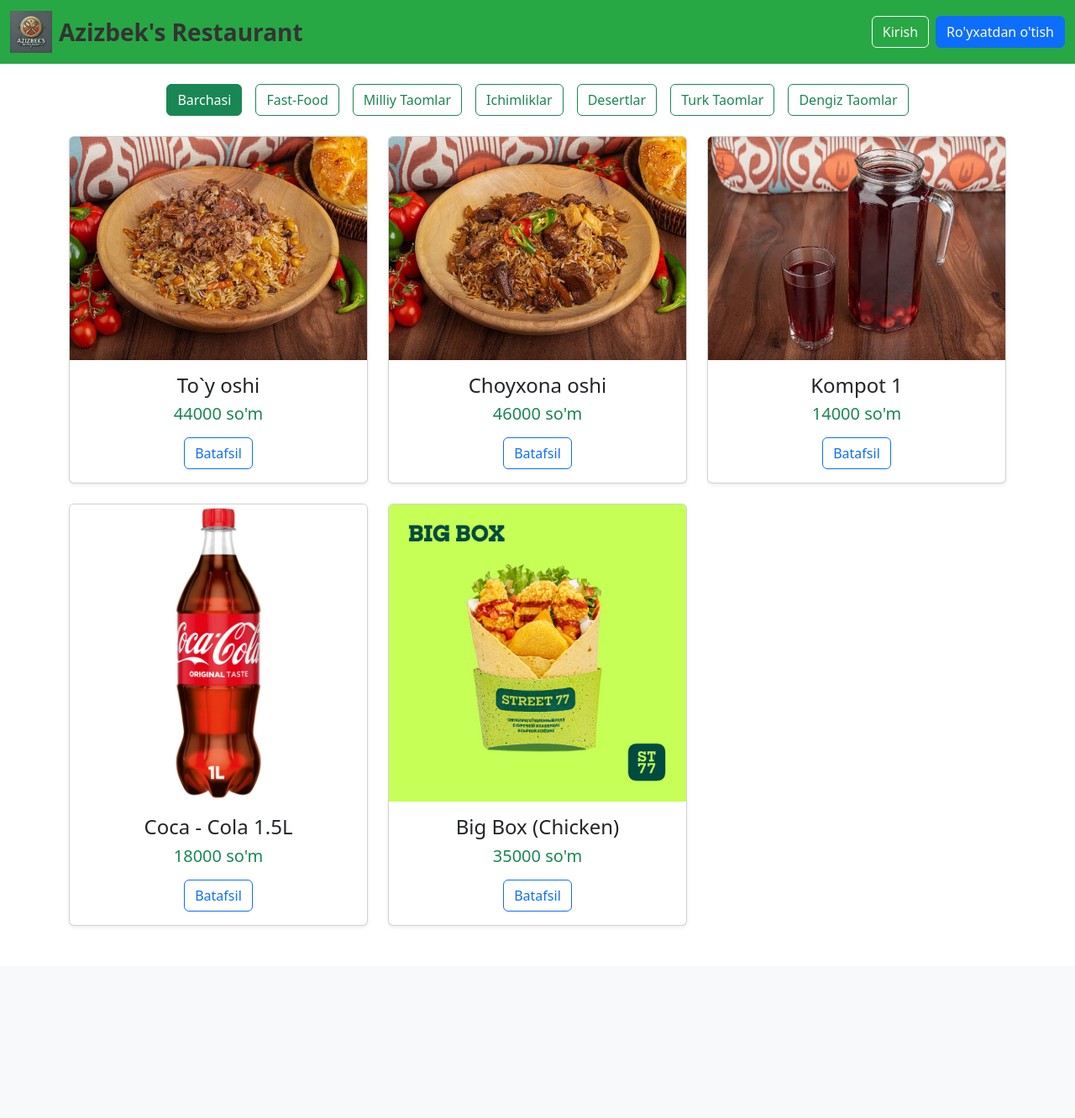
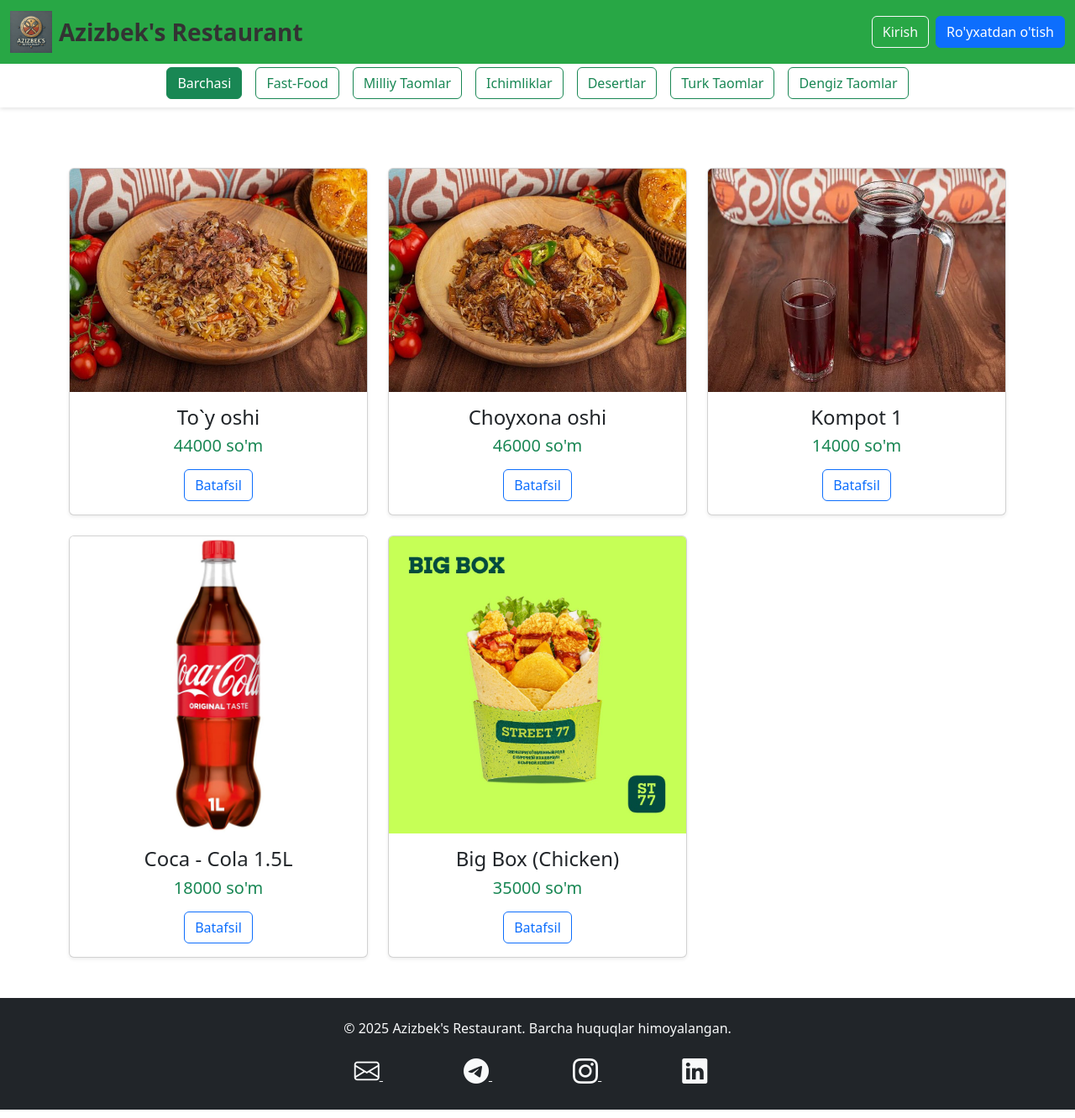
Before and after one commit to MuhammadAziz9/Restaurant_system, a Django app: page / in a window 1280 px wide. Shown: the whole page at 84% size. Before the commit the page ends 1103 px from the top, so only its background shows below. Run offline with Django 5.2, Linux system fonts and the light colour scheme; data comes from the database, SQL or seed files in the repository; both versions use the stored data as it was after the commit; some libraries are stand-ins or nearby versions.

Commit message:
next commit

```diff
--- a/templates/base.html
+++ b/templates/base.html
@@ -6,6 +6,26 @@
     <meta name="viewport" content="width=device-width, initial-scale=1.0">
     <title>{% block title %} Azizbek's Restaurant {% endblock title %}</title>
     <link href="https://cdn.jsdelivr.net/npm/bootstrap@5.3.3/dist/css/bootstrap.min.css" rel="stylesheet" crossorigin="anonymous">
+    <link href="https://cdn.jsdelivr.net/npm/bootstrap-icons/font/bootstrap-icons.css" rel="stylesheet">
+    <style>
+        /* Fixed Navbar */
+        .navbar {
+            position: fixed;
+            top: 0;
+            left: 0;
+            right: 0;
+            z-index: 1000; /* Navbarni yuqori qilish */
+        }
+
+        /* Main content ga margin berish */
+        main {
+            margin-top: 80px; /* Navbarning balandligini hisobga olish */
+        }
+
+        footer {
+            margin-top: 20px;
+        }
+    </style>
 </head>
 <body>
     <!-- Navbar -->
@@ -20,13 +40,17 @@
             </button>
 
             <div class="collapse navbar-collapse" id="navbarSupportedContent">
-                <ul class="navbar-nav ms-auto">  <!-- ms-auto qo'shildi -->
+                <ul class="navbar-nav ms-auto">
                     {% if user.is_authenticated %}
                         <li class="nav-item dropdown">
-                            <a class="nav-link dropdown-toggle" href="#" role="button" data-bs-toggle="dropdown">
-                                {{ user.username | title }}
+                            <a class="nav-link dropdown-toggle d-flex align-items-center" href="#" role="button" data-bs-toggle="dropdown">
+                                <img src="{% static 'images/avatar.avif' %}"
+                                     width="30" height="30" class="rounded-circle me-2" alt="Avatar">
                             </a>
                             <ul class="dropdown-menu dropdown-menu-end">
+                                <li class="d-flex justify-content-center">
+                                    <span class="fw-bold">{{ user.username | title }}</span>
+                                </li><hr>
                                 <li><a class="dropdown-item" href="{% url 'password_change' %}">Parolni almashtirish</a></li>
                                 <li><hr class="dropdown-divider"></li>
                                 <li>
@@ -51,11 +75,36 @@
     </nav>
 
 
+
+
     <!-- Main Content -->
     <main>
         {% block content %}{% endblock content %}
     </main>
 
+    <!-- Footer -->
+    <footer class="bg-dark text-light py-4">
+        <div class="container text-center">
+            <p>&copy; 2025 Azizbek's Restaurant. Barcha huquqlar himoyalangan.</p>
+            <div>
+                <a href="mailto:aa2004bek@gmail.com" target="_blank" class="text-light me-3" style="padding: 40px;">
+                    <i class="bi bi-envelope" style="font-size: 30px;"></i>
+                </a>
+
+                <a href="https://telegram.com/A1909bek" target="_blank" class="text-light me-3" style="padding: 40px;">
+                    <i class="bi bi-telegram" style="font-size: 30px;"></i>
+                </a>
+                <a href="https://www.instagram.com/i.aazizbek" target="_blank" class="text-light me-3" style="padding: 40px;">
+                    <i class="bi bi-instagram" style="font-size: 30px;"></i>
+                </a>
+
+                <a href="https://www.linkedin.com/in/yourusername" target="_blank" class="text-light me-3" style="padding: 40px;">
+                    <i class="bi bi-linkedin" style="font-size: 30px;"></i>
+                </a>
+            </div>
+        </div>
+    </footer>
+
     <script src="https://cdn.jsdelivr.net/npm/bootstrap@5.3.3/dist/js/bootstrap.bundle.min.js" crossorigin="anonymous"></script>
 </body>
 </html>
--- a/templates/home.html
+++ b/templates/home.html
@@ -2,8 +2,8 @@
 {% load crispy_forms_tags %}
 {% block content %}
 <div class="container my-4">
-    <!-- 📂 Kategoriyalar -->
-    <div class="d-flex justify-content-center gap-3 flex-wrap mb-4">
+    <!-- 📋 Category Navbar (Fixed) -->
+    <div class="category-navbar-container d-flex justify-content-center gap-3 flex-wrap mb-4" style="position: fixed; top: 70px; left: 0; right: 0; background-color: #fff; z-index: 999; padding: 10px 0; box-shadow: 0 2px 5px rgba(0, 0, 0, 0.1);">
         <a href="{% url 'home' %}" class="btn btn-outline-success {% if not selected_category %}active{% endif %}">Barchasi</a>
         {% for category in categories %}
             <a href="{% url 'category' category.name %}"
@@ -13,6 +13,8 @@
         {% endfor %}
     </div>
 
+    <!-- Main Content with margin-top to avoid overlap -->
+    <div style="margin-top: 200px;">
         <!-- 📋 Menyu -->
         <div class="row">
             {% for item in items %}
@@ -32,6 +34,6 @@
                 <p class="text-center">Bu kategoriyada hali menyular mavjud emas.</p>
             {% endfor %}
         </div>
-
+    </div>
 </div>
 {% endblock content %}
```
Also changed, not shown: db.sqlite3, static/images/avatar.avif (added). Lines whose indentation alone changed are shown as unchanged.
